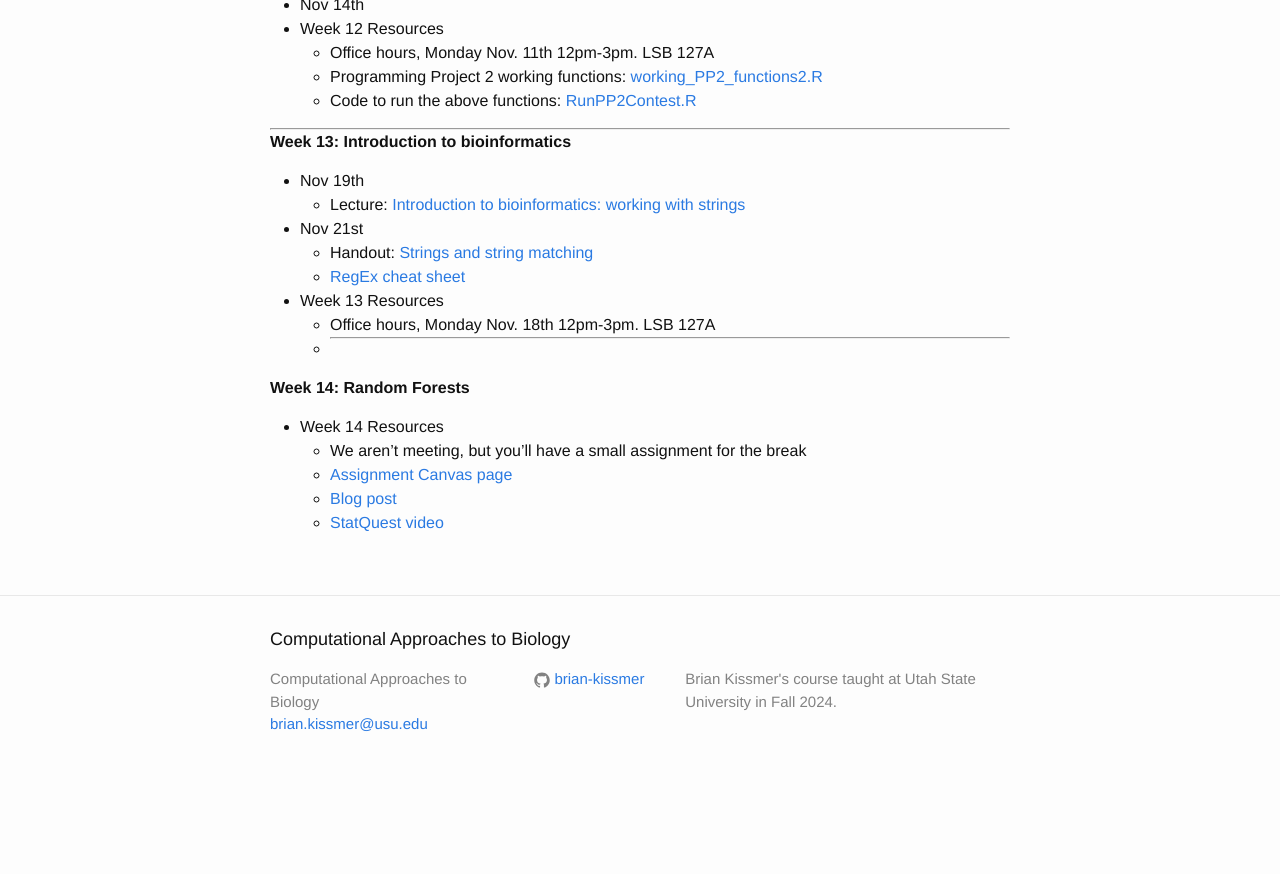
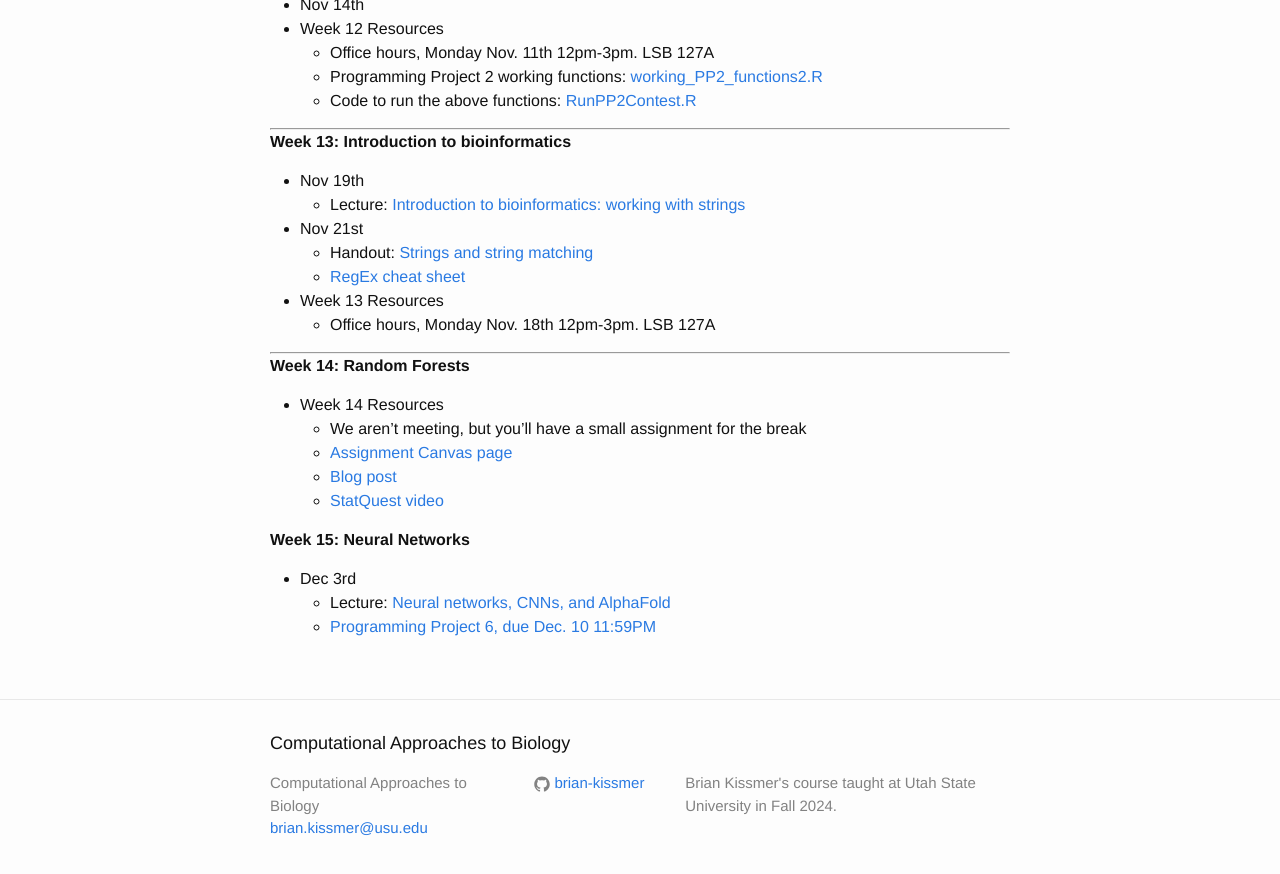
Before and after one commit to brian-kissmer/brian-kissmer.github.io, a Jekyll site: the page built from Schedule.md, in a window 1280 px wide and 900 px high, scrolled down 3614 px. Shown: the top 874 px of the window. Built offline with Jekyll 4.4.1, drawn with Linux system fonts in a browser that asks for light colours; before the commit the page ends 4410 px from its top, so only the background shows below that.

Commit message:
Update Schedule.md

```diff
--- a/Schedule.md
+++ b/Schedule.md
@@ -188,7 +188,7 @@ layout: page
   * [RegEx cheat sheet](https://github.com/rstudio/cheatsheets/blob/main/regex.pdf)
 * Week 13 Resources
     * Office hours, Monday Nov. 18th 12pm-3pm. LSB 127A
-    *
+
 ***
 
 **Week 14: Random Forests**
@@ -197,3 +197,8 @@ layout: page
   * [Assignment Canvas page](https://usu.instructure.com/courses/762928/quizzes/1284611)
   * [Blog post](https://victorzhou.com/blog/intro-to-random-forests/)
   * [StatQuest video](https://www.youtube.com/watch?v=J4Wdy0Wc_xQ&t=332s)
+
+**Week 15: Neural Networks**
+* Dec 3rd
+  * Lecture: [Neural networks, CNNs, and AlphaFold]({{ site.baseurl }}/slides/Dec 3 slides.pdf)
+  * [Programming Project 6, due Dec. 10 11:59PM]({{ site.baseurl }}/programming_projects/programming_project6.html)
```
